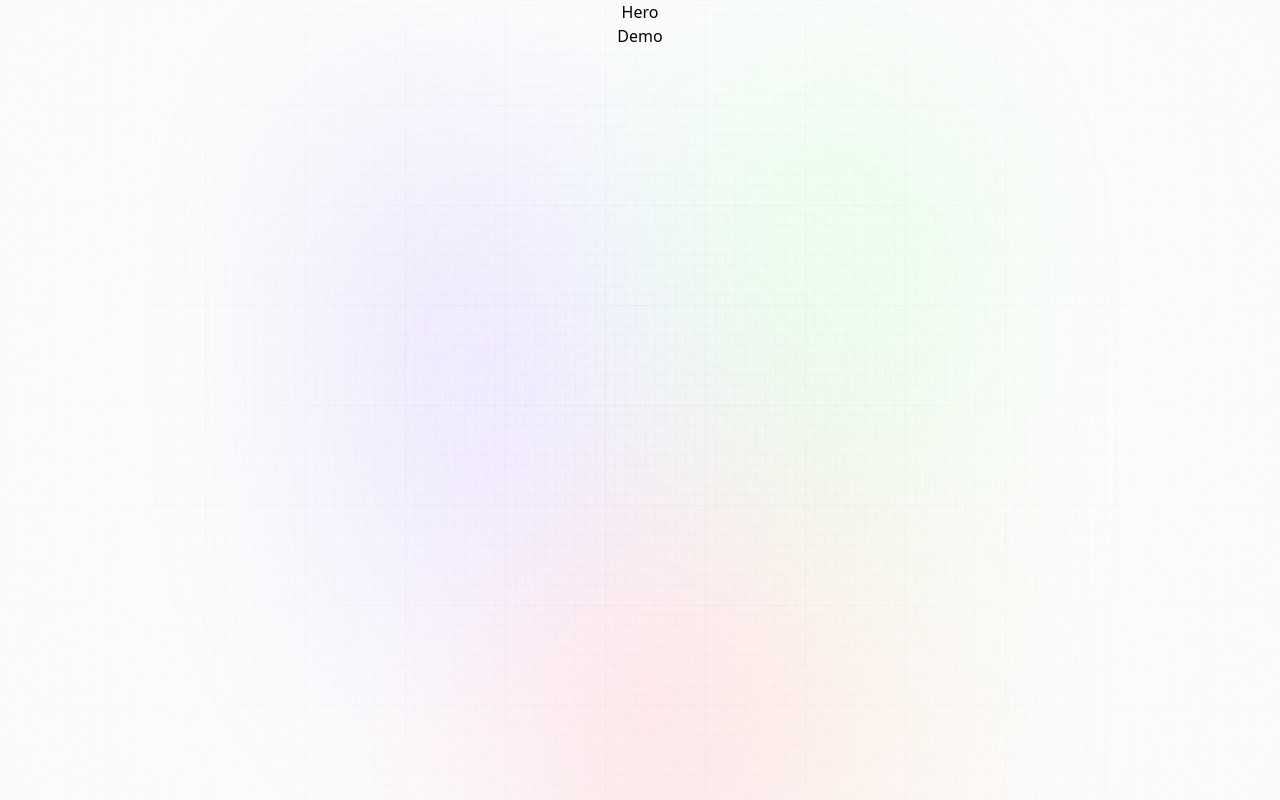
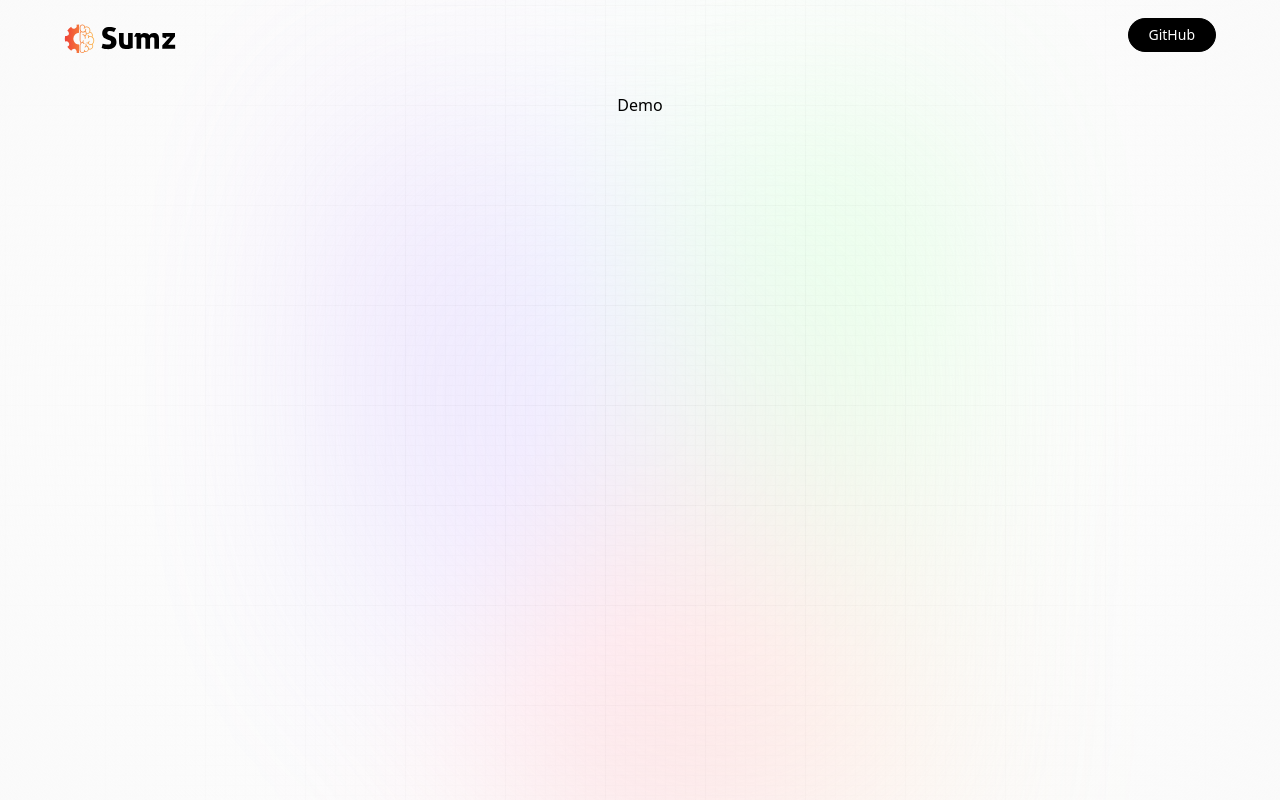
Before and after one commit to ngumartin/AI-Article-Summarizer, a React (Vite) app: page / in a window 1280 px wide. Built offline with nearby package versions, Linux system fonts and the light colour scheme; a web font is replaced by a local one.

Commit message:
Added icon, navbar, button, and started styling the hero section.

```diff
--- a/src/components/Hero.jsx
+++ b/src/components/Hero.jsx
@@ -1,8 +1,19 @@
-import React from 'react'
+import { logo } from '../assets'
 
 const Hero = () => {
     return (
-    <div>Hero</div>
+    <header className='w-full flex justify-center items-center flex-col'>
+        <nav className='flex justify-between items-center w-full mb-10 pt-4'>
+            <img src={ logo } alt="sumz_logo" className='w-28 object-contain'/>
+            <button
+                type='button'
+                onClick={() => window.open('https://github.com/adrjaja')}
+                className='black_btn'
+            >
+                GitHub
+            </button>
+        </nav>
+    </header>
     )
 }
 
```
